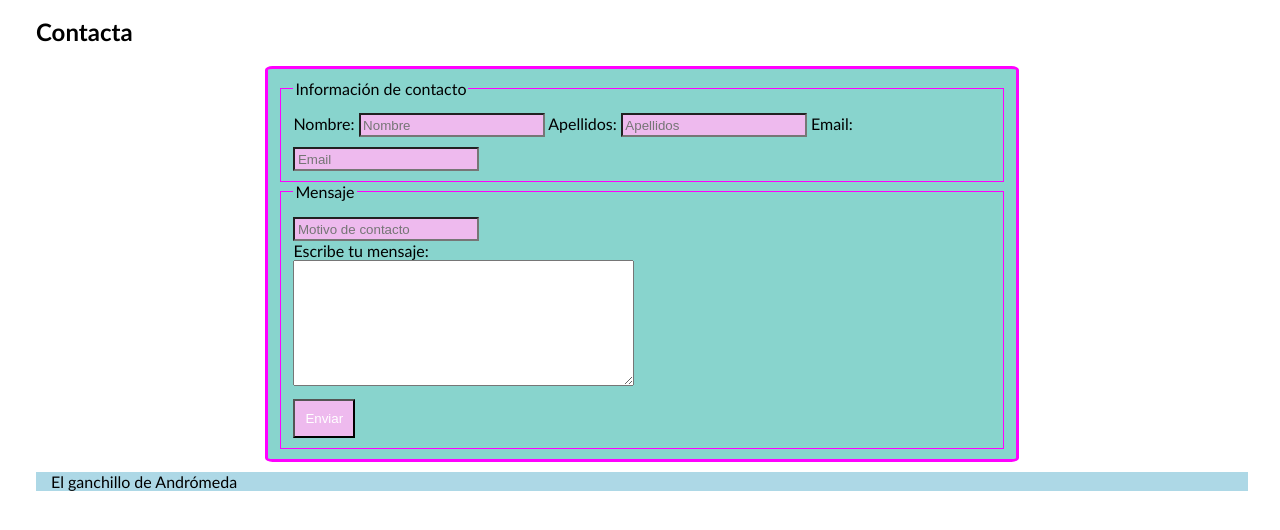
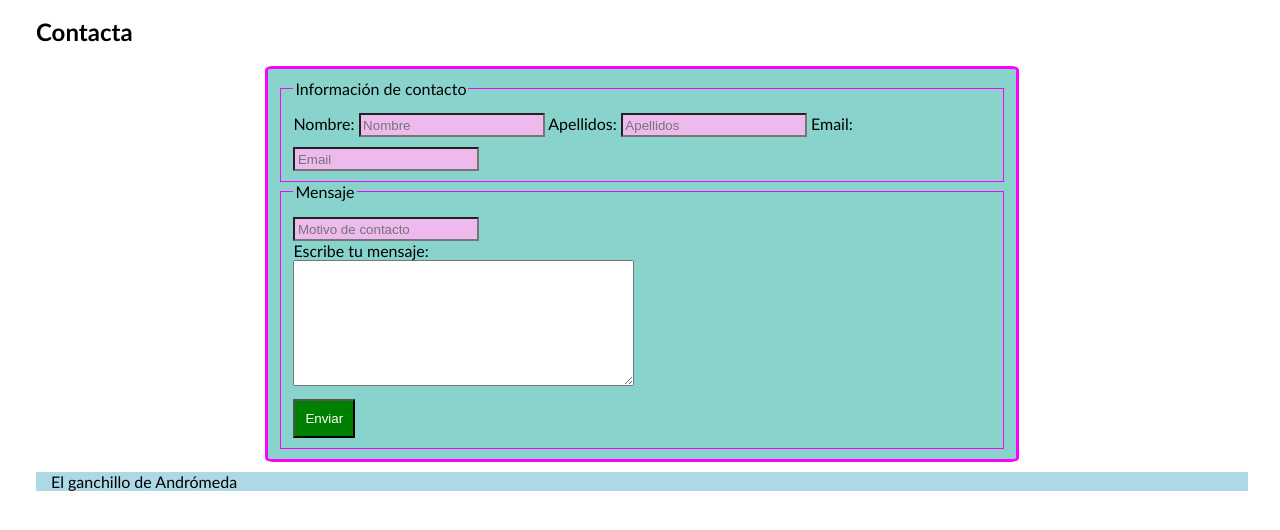
Before and after one commit to iere-x/iere-x.github.io, a plain HTML site: page contacta.html in a window 1280 px wide. Shown: the part 104-634 px from the top of the page. Drawn offline with Linux system fonts and the light colour scheme.

Commit message:
web html y css

```diff
--- a/style.css
+++ b/style.css
@@ -87,7 +87,7 @@ fieldset {
 
 input {
     padding:10px;
-    background-color: rgb(238, 186, 238);
+    background-color: green;
     color:white;
     margin-top: 10px;
 }
```
